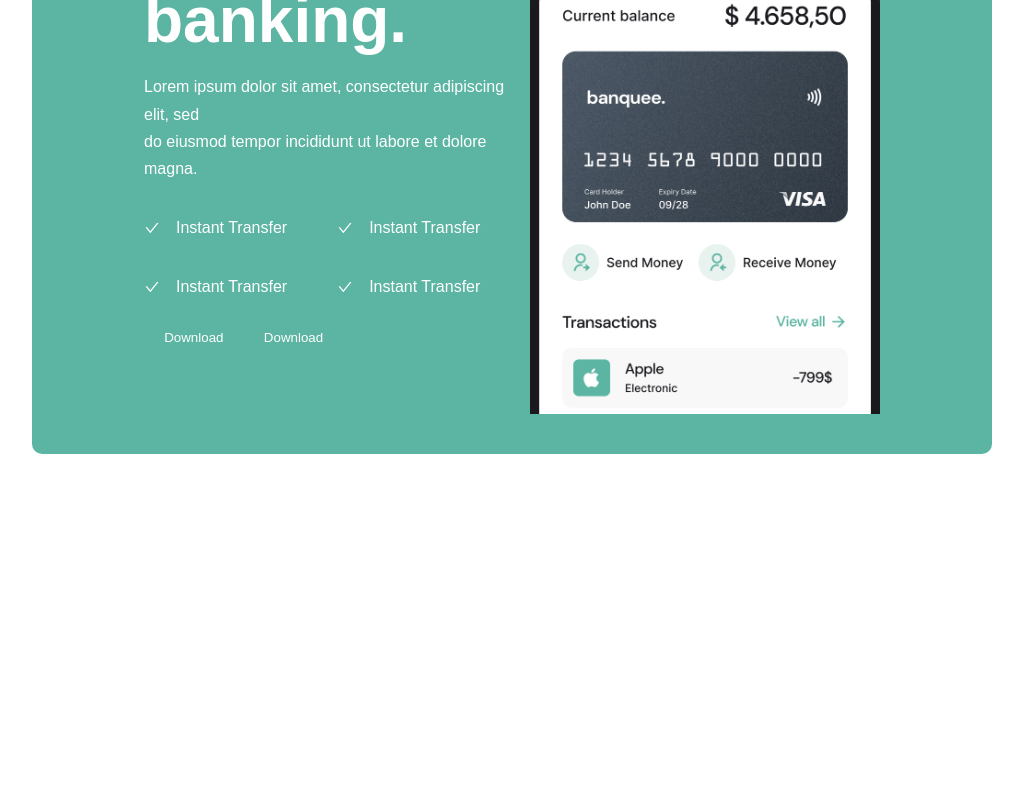
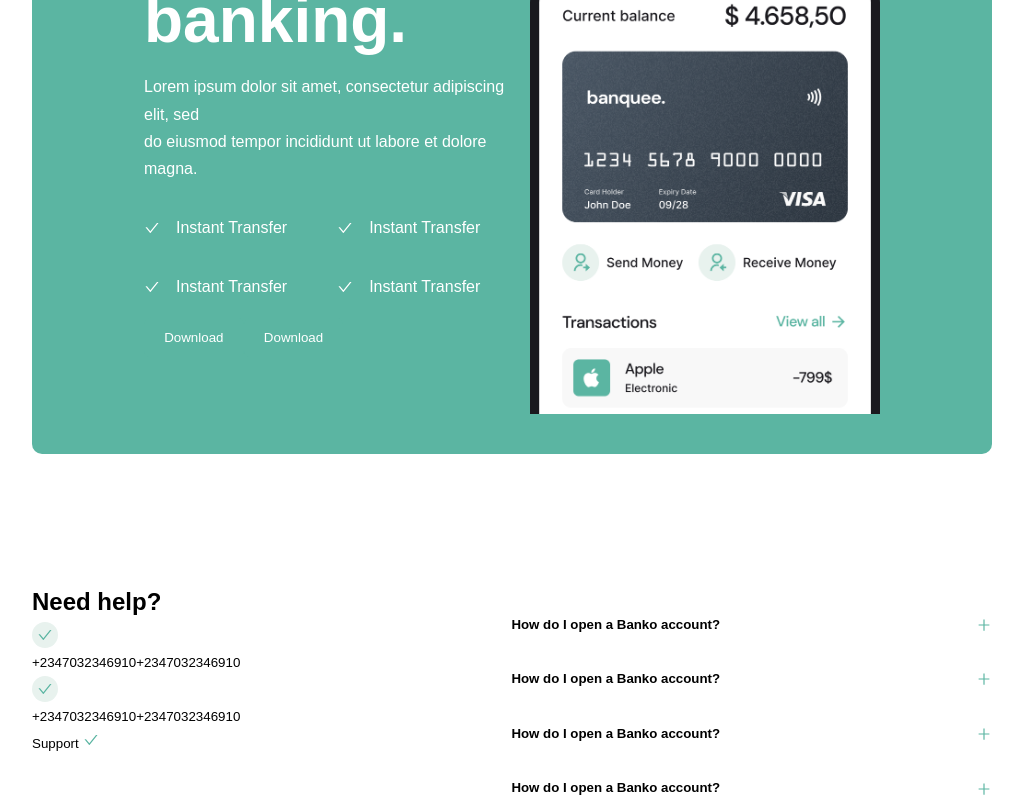
Before and after one commit to samstickkz/fintech, a React (Create React App) app: page / in a window 1280 px wide. Shown: the part 6957-7757 px from the top of the page, without its empty margins (128-1151 px from the left). Before the commit the page ends 7411 px from the top, so only its background shows below. Built offline with nearby package versions, Linux system fonts and the light colour scheme.

Commit message:
accordion

```diff
--- a/src/App.jsx
+++ b/src/App.jsx
@@ -9,7 +9,7 @@ import Logofi from "./components/logo-fi/logofi";
 import Cards from "./components/cards/cards";
 import Testimonails from "./components/Testimonals/testimonials";
 import Oneapp from "./components/oneapp/oneapp";
-// import NeedHelp from "./components/need_help/NeedHelp";
+import NeedHelp from "./components/need_help/NeedHelp";
 
 const app = () => {
   return (
@@ -24,7 +24,7 @@ const app = () => {
       <Cards />
       <Testimonails />
       <Oneapp />
-      {/* <NeedHelp /> */}
+      <NeedHelp />
     </>
   );
 };
--- a/src/components/need_help/NeedHelp.css
+++ b/src/components/need_help/NeedHelp.css
@@ -0,0 +1,42 @@
+.helpdvi {
+  display: flex;
+  justify-content: space-between;
+}
+
+.und {
+  border-bottom: 1px solid var(--color-primary);
+  /* display: flex; */
+}
+
+.und-color {
+  color: var(--color-primary);
+}
+
+.und-acc {
+  display: flex;
+  gap: 16rem;
+  justify-content: space-between;
+  align-items: center; /* Center the content vertically */
+  cursor: pointer; /* Add cursor pointer to indicate clickability */
+}
+
+.rotate-icon {
+  transform: rotate(10deg);
+  transition: transform 0.3s ease-in-out;
+}
+
+/* Add styles for the accordion content */
+.accordion-content {
+  display: none; /* Hide by default */
+  border: 1px solid var(--color-primary);
+  padding: 10px;
+  margin-top: 10px;
+}
+
+.active {
+  display: block; /* Show when active */
+}
+
+.acc-pad {
+  padding-top: 32px;
+}
--- a/src/components/need_help/NeedHelp.jsx
+++ b/src/components/need_help/NeedHelp.jsx
@@ -0,0 +1,135 @@
+import React, { useState } from "react";
+import "./NeedHelp.css";
+import { AiOutlineCheck } from "react-icons/ai";
+import { AiOutlinePlus } from "react-icons/ai";
+
+const NeedHelp = () => {
+  const [accordionStates, setAccordionStates] = useState(
+    new Array(5).fill(false) // Assuming you have 5 accordion items
+  );
+
+  const toggleAccordion = (index) => {
+    const newAccordionStates = [...accordionStates];
+    newAccordionStates[index] = !newAccordionStates[index];
+    setAccordionStates(newAccordionStates);
+  };
+
+  return (
+    <section>
+      <div className="container helpdvi">
+        <div className="help-left">
+          <h2>Need help?</h2>
+          <div>
+            <div className="goood-bg">
+              <AiOutlineCheck className="goood" />
+            </div>
+            <div>
+              <small>+2347032346910</small>
+              <small>+2347032346910</small>
+            </div>
+          </div>
+          <div>
+            <div className="goood-bg">
+              <AiOutlineCheck className="goood" />
+            </div>
+            <div>
+              <small>+2347032346910</small>
+              <small>+2347032346910</small>
+            </div>
+          </div>
+          <small>Support</small> <AiOutlineCheck className="goood" />
+        </div>
+        <div className="help-right">
+          <div className="acc-pad">
+            <div className="und-acc" onClick={() => toggleAccordion(1)}>
+              <h5>How do I open a Banko account?</h5>
+              <AiOutlinePlus
+                className={`und-color ${
+                  accordionStates[1] ? "rotate-icon" : ""
+                }`}
+              />
+            </div>
+            {accordionStates[1] && (
+              <div
+                className={`accordion-content ${
+                  accordionStates[1] ? "active" : ""
+                }`}
+              >
+                <p>
+                  Lorem ipsum dolor sit amet, consectetur adipiscing elit...
+                </p>
+              </div>
+            )}
+          </div>
+
+          <div className="acc-pad">
+            <div className="und-acc" onClick={() => toggleAccordion(2)}>
+              <h5>How do I open a Banko account?</h5>
+              <AiOutlinePlus
+                className={`und-color ${
+                  accordionStates[2] ? "rotate-icon" : ""
+                }`}
+              />
+            </div>
+            {accordionStates[2] && (
+              <div
+                className={`accordion-content ${
+                  accordionStates[2] ? "active" : ""
+                }`}
+              >
+                <p>
+                  Lorem ipsum dolor sit amet, consectetur adipiscing elit...
+                </p>
+              </div>
+            )}
+          </div>
+          <div className="acc-pad">
+            <div className="und-acc" onClick={() => toggleAccordion(3)}>
+              <h5>How do I open a Banko account?</h5>
+              <AiOutlinePlus
+                className={`und-color ${
+                  accordionStates[3] ? "rotate-icon" : ""
+                }`}
+              />
+            </div>
+            {accordionStates[3] && (
+              <div
+                className={`accordion-content ${
+                  accordionStates[3] ? "active" : ""
+                }`}
+              >
+                <p>
+                  Lorem ipsum dolor sit amet, consectetur adipiscing elit...
+                </p>
+              </div>
+            )}
+          </div>
+
+          <div className="acc-pad">
+            <div className="und-acc" onClick={() => toggleAccordion(4)}>
+              <h5>How do I open a Banko account?</h5>
+              <AiOutlinePlus
+                className={`und-color ${
+                  accordionStates[4] ? "rotate-icon" : ""
+                }`}
+              />
+            </div>
+            {accordionStates[4] && (
+              <div
+                className={`accordion-content ${
+                  accordionStates[4] ? "active" : ""
+                }`}
+              >
+                <p>
+                  Lorem ipsum dolor sit amet, consectetur adipiscing elit...
+                </p>
+              </div>
+            )}
+          </div>
+        </div>
+      </div>
+    </section>
+  );
+};
+
+export default NeedHelp;
```
